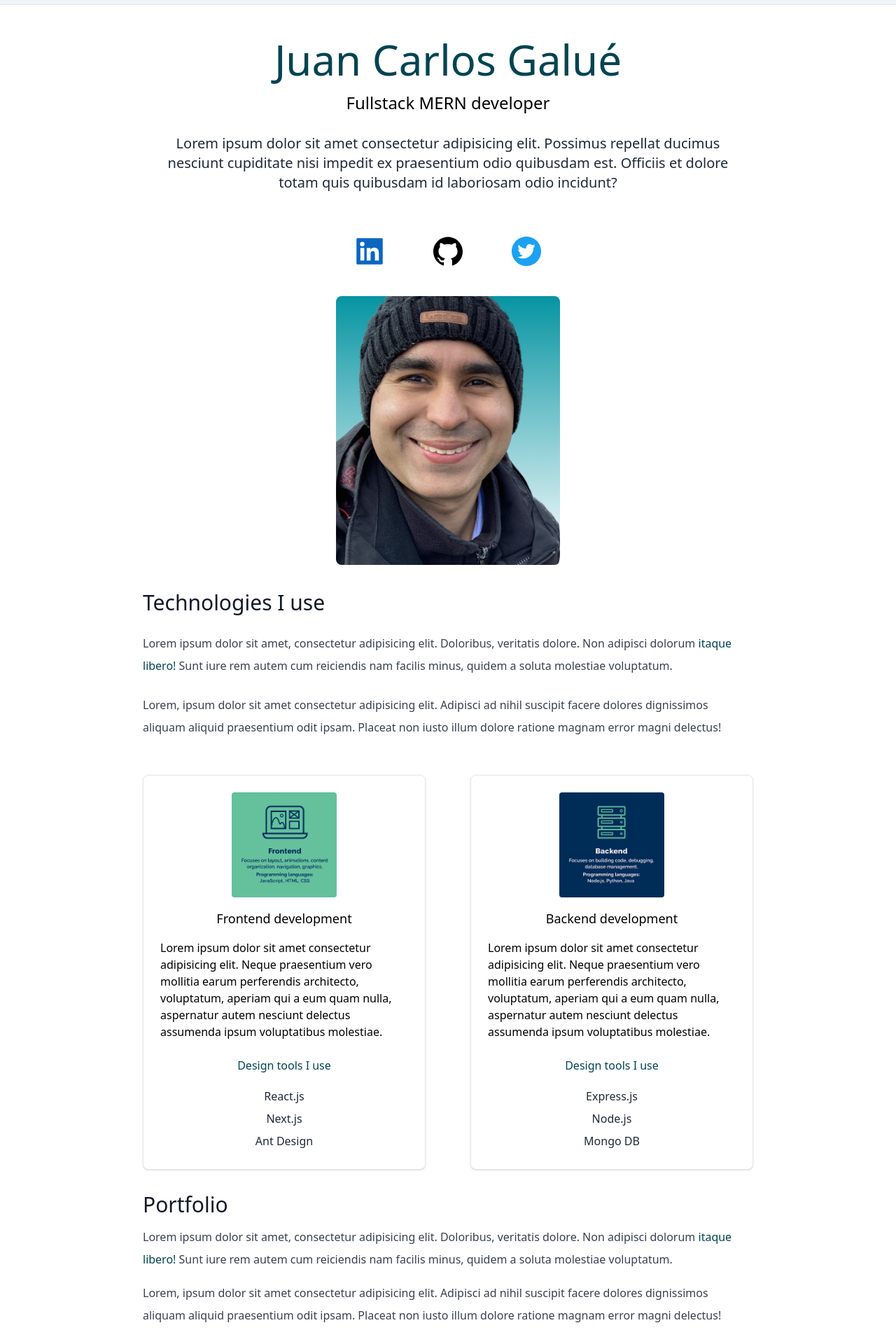
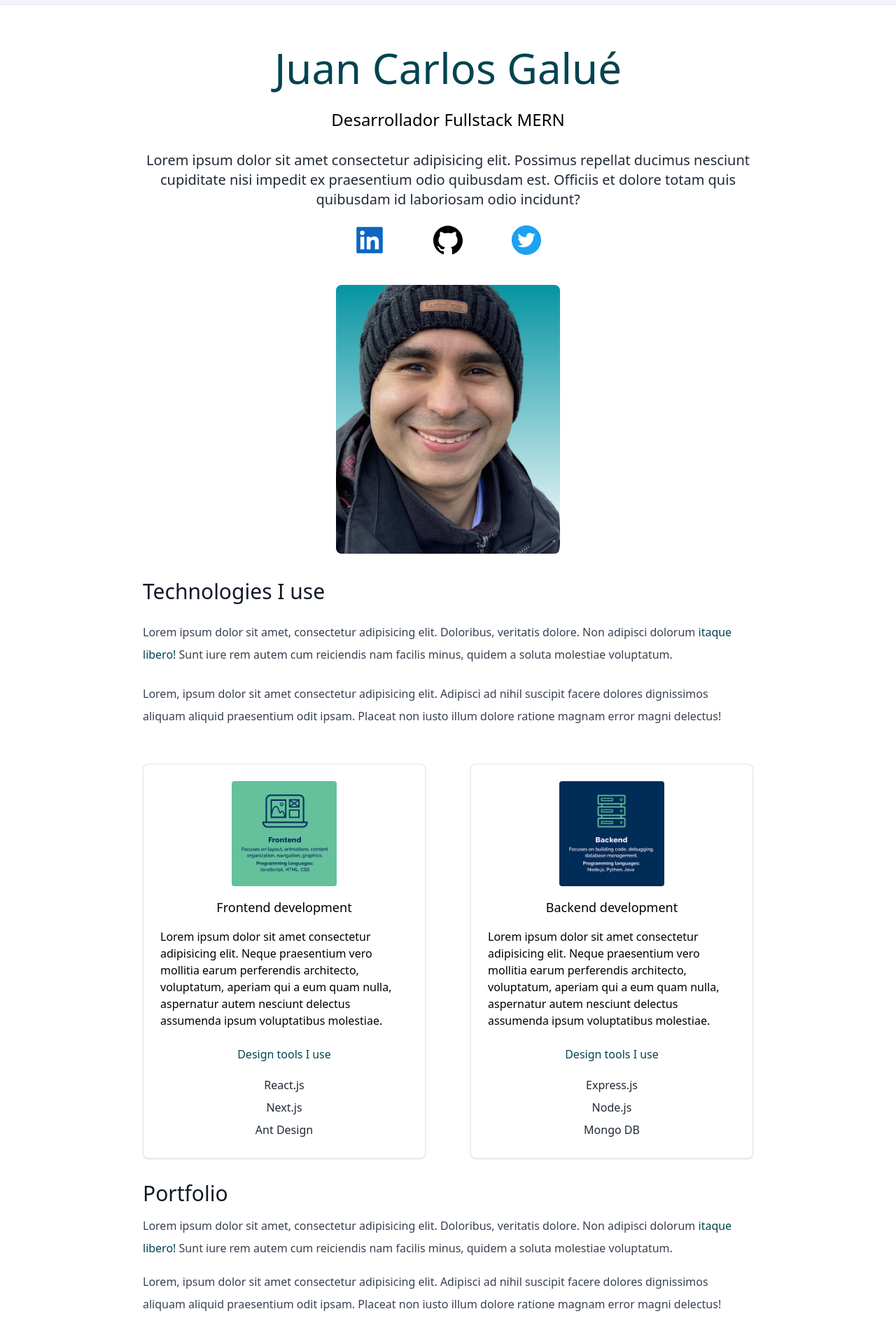
Before and after one commit to juancgalueweb/my-portfolio, a Next.js app: page / in a window 1280 px wide. Shown: the part 60-1980 px from the top of the page at 70% size. Built offline with nearby package versions, Linux system fonts and the light colour scheme; a web font is replaced by a local one.

Commit message:
Improves AppWrapper and create a new route

```diff
--- a/package.json
+++ b/package.json
@@ -2,6 +2,8 @@
   "name": "portfolio",
   "version": "0.1.0",
   "private": true,
+  "author": "Juan Carlos Galué",
+  "description": "Juan's website portfolio",
   "scripts": {
     "dev": "next dev",
     "build": "next build",
--- a/src/pages/components/AppWrapper.tsx
+++ b/src/pages/components/AppWrapper.tsx
@@ -25,7 +25,7 @@ const AppWrapper: FC<PropsWithChildren<TProps>> = ({
         </Head>
         <main className='bg-white dark:bg-[#101827] min-h-screen relative'>
           <Navbar />
-          {children}
+          <section className='max-w-4xl mx-auto pt-10'>{children}</section>
         </main>
       </div>
     </>
--- a/src/pages/components/Hero.tsx
+++ b/src/pages/components/Hero.tsx
@@ -9,15 +9,15 @@ import {
 
 const Hero: FC = () => {
   return (
-    <section className='max-w-4xl mx-auto'>
-      <div className='text-center p-10'>
-        <h2 className='text-5xl py-2 text-teal-900 font-medium md:text-6xl dark:text-[#20C997]'>
-          Juan Carlos Galué
+    <>
+      <div className='text-center'>
+        <h2 className='text-5xl py-2 m-3 text-teal-900 font-medium md:text-6xl dark:text-[#20C997]'>
+          Juan Carlos Galu&eacute;
         </h2>
-        <h3 className='text-2xl py-2 md-text-3xl dark:text-slate-200'>
-          Fullstack MERN developer
+        <h3 className='text-2xl py-2 m-3 md-text-3xl dark:text-slate-200'>
+          Desarrollador Fullstack MERN
         </h3>
-        <p className='text-md py-5 leading-8 text-gray-800 md:text-xl dark:text-slate-200'>
+        <p className='text-md py-2 m-3 leading-8 text-gray-800 md:text-xl dark:text-slate-200'>
           Lorem ipsum dolor sit amet consectetur adipisicing elit. Possimus
           repellat ducimus nesciunt cupiditate nisi impedit ex praesentium odio
           quibusdam est. Officiis et dolore totam quis quibusdam id laboriosam
@@ -59,7 +59,7 @@ const Hero: FC = () => {
           style={{ objectFit: 'cover' }}
         />
       </div>
-    </section>
+    </>
   )
 }
 
--- a/src/pages/components/Portfolio.tsx
+++ b/src/pages/components/Portfolio.tsx
@@ -3,8 +3,8 @@ import { FC } from 'react'
 
 const Portfolio: FC = () => {
   return (
-    <section className='max-w-4xl mx-auto'>
-      <div className='p-3'>
+    <>
+      <div className='m-3'>
         <h3 className='text-3xl py-1 text-gray-900 dark:text-slate-200'>
           Portfolio
         </h3>
@@ -27,7 +27,7 @@ const Portfolio: FC = () => {
       <div className='flex flex-col items-center gap-10 py-10 lg:flex-row lg:flex-wrap'>
         <div className='basis-1/3 flex-1 m-3 hover:scale-[1.02] transform transition duration-300'>
           <Card
-            href='#'
+            href='mywines'
             imgAlt='mywines app home screen image'
             imgSrc='mywines-low.jpg'
           >
@@ -66,7 +66,8 @@ const Portfolio: FC = () => {
             </h5>
             <p className='font-normal text-gray-700 dark:text-gray-400'>
               App sencilla para practicar conceptos básicos de React, como{' '}
-              <i>useState</i>, <i>localStorage</i>
+              <i>useState</i>, <i>localStorage</i> y estructurar mejor el
+              código.
             </p>
           </Card>
         </div>
@@ -80,12 +81,12 @@ const Portfolio: FC = () => {
               BD de cocteles usando la API de Cocktail DB
             </h5>
             <p className='font-normal text-gray-700 dark:text-gray-400'>
-              App que consume una API con una extensa base de datos de cocteles
+              App que consume una API con una extensa base de datos de cocteles.
             </p>
           </Card>
         </div>
       </div>
-    </section>
+    </>
   )
 }
 
--- a/src/pages/components/Technologies.tsx
+++ b/src/pages/components/Technologies.tsx
@@ -5,8 +5,8 @@ import { FC } from 'react'
 
 const Technologies: FC = () => {
   return (
-    <section>
-      <div className='max-w-4xl mx-auto my-6'>
+    <>
+      <div className='my-6'>
         <h3 className='text-3xl p-3 text-gray-900 dark:text-slate-200'>
           Technologies I use
         </h3>
@@ -26,7 +26,7 @@ const Technologies: FC = () => {
           delectus!
         </p>
       </div>
-      <div className='max-w-4xl mx-auto lg:flex gap-10'>
+      <div className='lg:flex gap-10'>
         <div className='flex flex-col items-center p-6 m-3 bg-white border border-gray-200 rounded-lg shadow hover:bg-gray-100 my-4 dark:bg-gray-800 dark:border-gray-700 dark:hover:bg-gray-700 transition-all duration-300 dark:text-slate-200'>
           <Image
             src={frontend}
@@ -76,7 +76,7 @@ const Technologies: FC = () => {
           <p className='text-gray-800 py-1 dark:text-slate-200'>Mongo DB</p>
         </div>
       </div>
-    </section>
+    </>
   )
 }
 
--- /dev/null
+++ b/src/pages/mywines/index.tsx
@@ -0,0 +1,16 @@
+import { NextPage } from 'next'
+import AppWrapper from '../components/AppWrapper'
+
+const MyWines: NextPage = () => {
+  const title = 'Detalle de app de Mis Vinos'
+  const description =
+    'Detalle explicativo de las tecnologías usadas en la app de Mis Vinos'
+
+  return (
+    <AppWrapper title={title} description={description}>
+      <h1 className='text-center'>Hello fu***** world!</h1>
+    </AppWrapper>
+  )
+}
+
+export default MyWines
```
